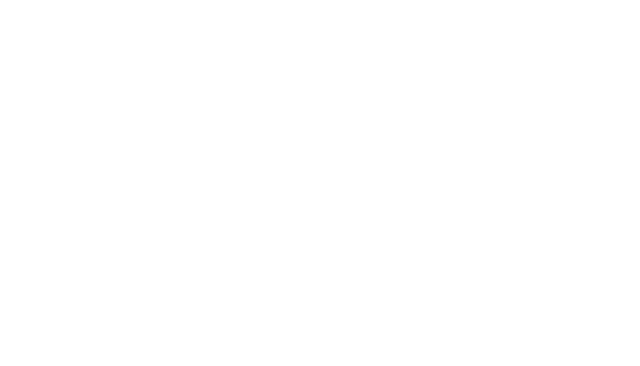
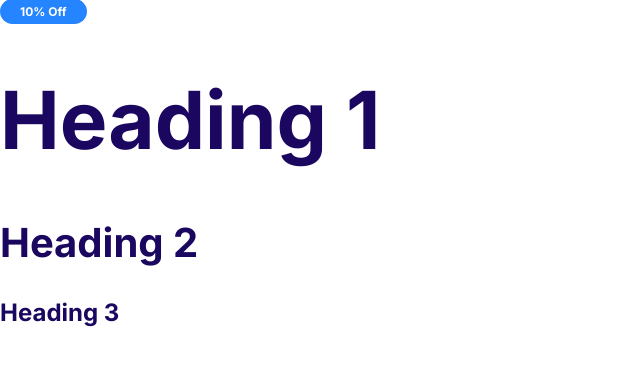
Before and after one commit to Tfri1/Tfri, a plain HTML site: page index.html in a window 1280 px wide. Shown: the whole page, without its empty margins (0-640 px from the left). Drawn offline with Linux system fonts and the light colour scheme.

Commit message:
doing badges

```diff
--- a/css/styles.css
+++ b/css/styles.css
@@ -1,3 +1,7 @@
+html {
+  font-size: 62.5%;
+}
+
 :root {
   --color-primary: #2584ff;
   --color-secondary: #00d9ff;
@@ -5,3 +9,91 @@
   --color-headings: #1b0760;
   --color-body: #918ca4;
 }
+body {
+  font-family: Inter, Arial, Helvetica, sans-serif;
+  font-size: 2.4rem;
+  color: var(--color-body);
+}
+h1,
+h2,
+h3 {
+  color: var(--color-headings);
+}
+h1 {
+  font-size: 7rem;
+}
+h2 {
+  font-size: 4rem;
+}
+h3 {
+  font-size: 3rem;
+  margin-bottom: 2rem;
+}
+p {
+  margin-top: 0;
+}
+@media screen and (min-width: 1024px) {
+  }
+  body {
+    font-size: 1.8rem;
+  }
+  h1 {
+    font-size: 8rem;
+  }
+  h2 {
+    font-size: 4rem;
+  }
+  h3 {
+    font-size: 2.4rem;
+  }
+}
+/*Links*/
+a {
+  text-decoration: none;
+}
+.link-arrow {
+  color: var(--color-accent);
+  font-size: 2rem;
+  font-weight: bold;
+}
+.link-arrow::after {
+  content: "-->";
+  margin-left: 5px;
+  transition: margin 0.15s;
+}
+.link-arrow:hover::after {
+  margin-left: 10px;
+}
+@media screen and (min-width: 1024px) {
+.link-arrow{
+  font-size: 1.5rem;
+}
+}
+/*badges*/
+.badge {
+border-radius: 20px;
+padding: 0.5rem 2rem;
+font-weight: 600;
+white-space: nowrap;
+font-size: 2rem;
+}
+
+.badge--primary {
+  background: var(--color-primary);
+  color: #fff;
+}
+.badge--secondary{
+  background: var(--color-secondary);
+  color: #fff
+}
+.badge--small{
+  font-size: 1.6rem
+}
+@media screen and (min-width: 1024px){
+  .badge{
+    font-size: 1.5rem;
+  }
+  .badge--small{
+    font-size: 1.2rem;
+  }
+}
--- a/index.html
+++ b/index.html
@@ -5,8 +5,19 @@
     <meta http-equiv="X-UA-Compatible" content="IE=edge" />
     <meta name="viewport" content="width=device-width, initial-scale=1.0" />
     <title>Document</title>
+    <link rel="preconnect" href="https://fonts.googleapis.com" />
+    <link rel="preconnect" href="https://fonts.gstatic.com" crossorigin />
+    <link
+      href="https://fonts.googleapis.com/css2?family=Inter:wght@700&display=swap"
+      rel="stylesheet"
+    />
     <link rel="stylesheet" href="css/normalize.css" />
     <link rel="stylesheet" href="css/styles.css" />
   </head>
-  <body></body>
+  <body>
+    <span class="badge badge--primary badge--small">10% Off</span>
+    <h1>Heading 1</h1>
+    <h2>Heading 2</h2>
+    <h3>Heading 3</h3>
+  </body>
 </html>
```
Also changed, not shown: css/components/badges.html (added, +3 -0 lines), css/components/link.html (added, +1 -0 lines).
